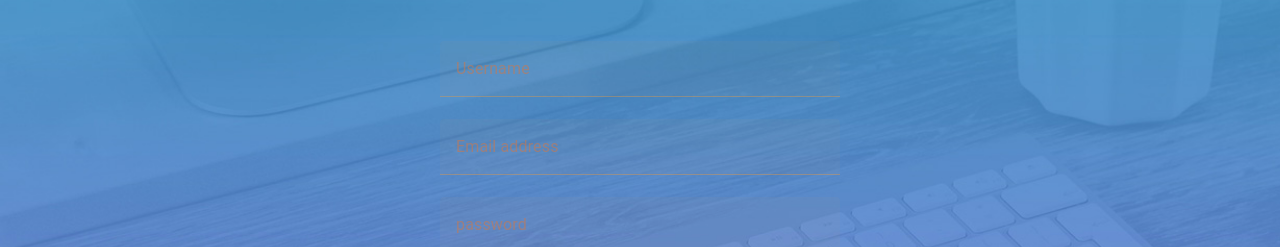
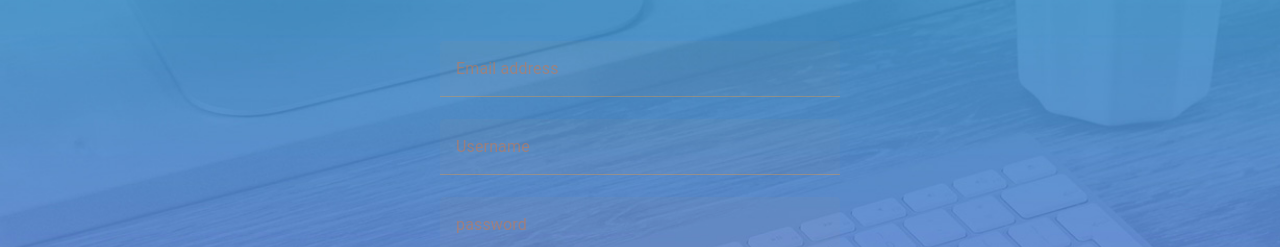
Before and after one commit to saJeremyQin/eMenu, a Vue app in the folder frontend/: page /login in a window 1280 px wide. Both pictures are taken after a click on the link "To Register". Shown: the part 290-537 px from the top of the page. Built offline with nearby package versions, Linux system fonts and the light colour scheme; no server answers.

Commit message:
update pageLogin with username input

```diff
--- a/frontend/src/pages/PageLogin.vue
+++ b/frontend/src/pages/PageLogin.vue
@@ -10,20 +10,21 @@
 				<v-img :src="titleImg" class="title-img"></v-img>
 				<v-form @submit.prevent class="form">
 					<v-text-field
+						v-model="formData.email"
+						:rules="emailRules"
+						color="#e9983e"
+						type="email"
+						class="form-input"
+						label="Email address"
+					></v-text-field>
+					<v-text-field
+						v-if="!isLoginForm"
 						v-model="formData.username"
 						:rules="usernameRules"
 						color="#e9983e"
 						type="username"
 						class="form-input"
 						label="Username"
-					></v-text-field>
-					<v-text-field
-						v-model="formData.email"
-						:rules="emailRules"
-						color="#e9983e"
-						type="email"
-						class="form-input"
-						label="Email address"
 					></v-text-field>
 					<v-text-field
 						v-model="formData.password"
```
Also changed, not shown: 1 other file (tests, documents, lock files or other folders).
